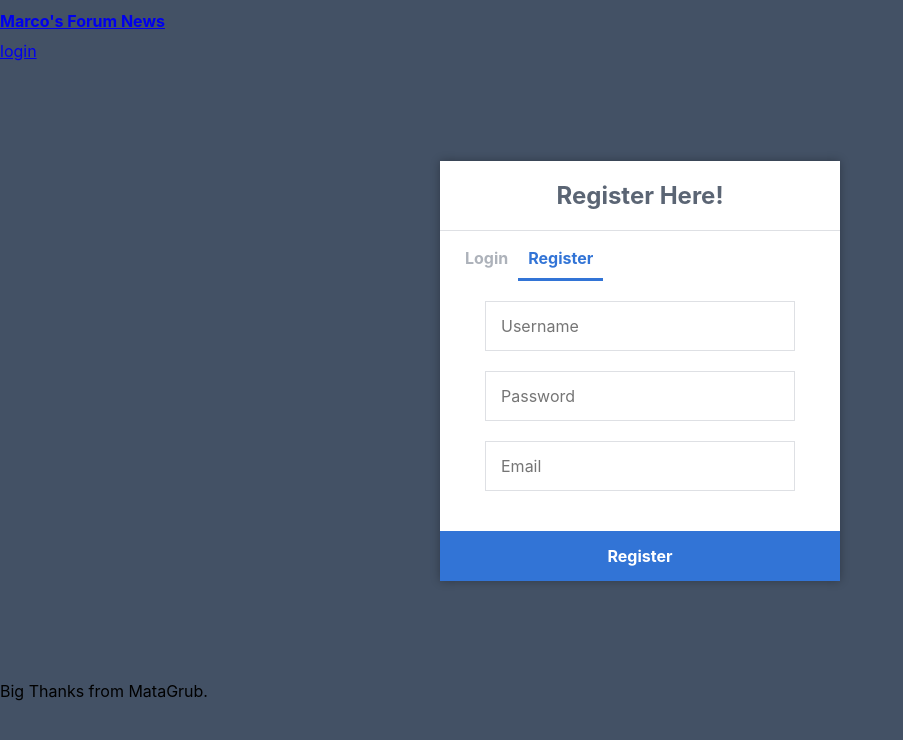
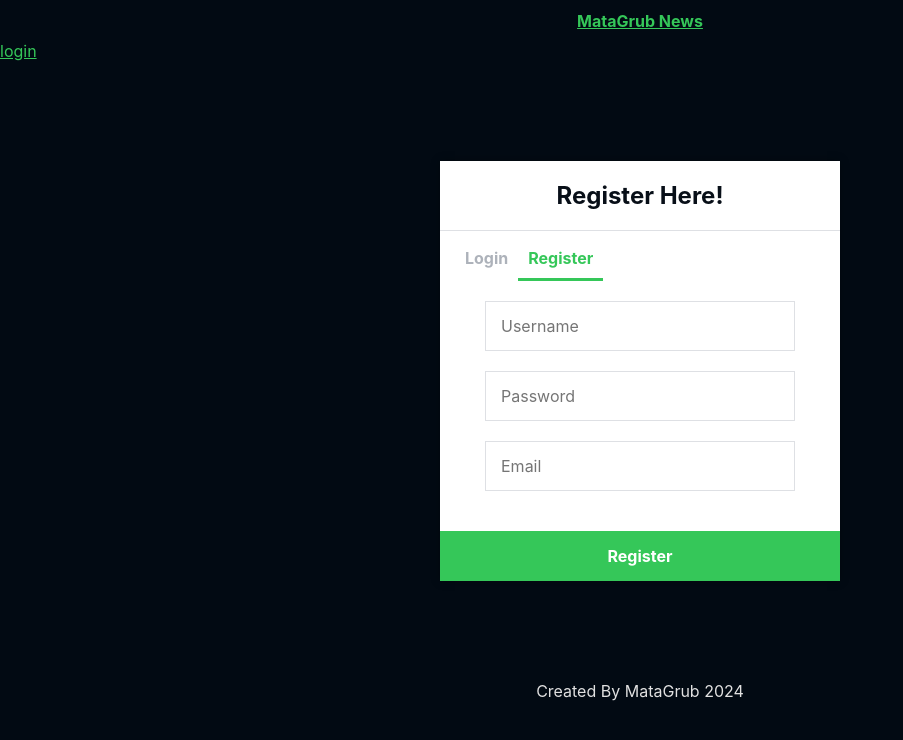
Before and after one commit to itsmarcotime/mata_python_forum, a Flask app: page /register in a window 1280 px wide. Shown: the top 740 px of the page, without its empty margins (0-903 px from the left). Run offline with Flask 3, Linux system fonts and the light colour scheme.

Commit message:
added some style to news feed

```diff
--- a/main.py
+++ b/main.py
@@ -23,7 +23,7 @@
     return render_template('base.html', the_title='Welcome to the Mata Forum Page!')
 
 @app.route('/home')
-# @check_logged_in
+@check_logged_in
 def home():
     return render_template('home.html', username=session['username'])
 
--- a/static/styles.css
+++ b/static/styles.css
@@ -6,8 +6,12 @@
     -moz-osx-font-smoothing: grayscale;
 }
 body {
-    background-color: #435165;
+    background-color: rgb(2, 10, 19);;
     margin: 0;
+}
+.pageTitle {
+    color: rgb(53, 199, 89);
+    text-align: center;
 }
 .login, .register {
     width: 400px;
@@ -17,7 +21,7 @@
 }
 .login h1, .register h1 {
     text-align: center;
-    color: #5b6574;
+    color: rgb(8, 15, 24);
     font-size: 24px;
     padding: 20px 0 20px 0;
     border-bottom: 1px solid #dee0e4;
@@ -37,8 +41,8 @@
     color: #9da3ac;
 }
 .login .links a.active, .register .links a.active {
-    border-bottom: 3px solid #3274d6;
-    color: #3274d6;
+    border-bottom: 3px solid rgb(53, 199, 89);
+    color: rgb(53, 199, 89);
 }
 .login form, .register form {
     display: flex;
@@ -52,7 +56,7 @@
     align-items: center;
     width: 50px;
     height: 50px;
-    background-color: #3274d6;
+    background-color: rgb(53, 199, 89);
     color: #ffffff;
 }
 .login form input[type="password"], .login form input[type="text"], .login form input[type="email"], .register form input[type="password"], .register form input[type="text"], .register form input[type="email"] {
@@ -66,7 +70,7 @@
     width: 100%;
     padding: 15px;
     margin-top: 20px;
-    background-color: #3274d6;
+    background-color: rgb(53, 199, 89);
     border: 0;
     cursor: pointer;
     font-weight: bold;
@@ -145,3 +149,7 @@
   padding: 5px;
   margin: 0 0 10px 0;
 }
+footer {
+    color: rgb(225, 225, 225);
+    text-align: center;
+}
--- a/templates/base.html
+++ b/templates/base.html
@@ -4,22 +4,22 @@
 <head>
   <meta charset="UTF-8">
   <meta name="viewport" content="width=device-width, initial-scale=1.0">
-  <title>Marco's Forum News</title>
+  <title>MataGrub News</title>
   <link rel="stylesheet" href="/static/styles.css">
 </head>
 
 <body>
   <div class="">
     <header>
-      <h1>
-        <a href="/">Marco's Forum News</a>
+      <h1 class="pageTitle">
+        <a href="/home" class="pageTitle">MataGrub News</a>
       </h1>
       <nav>
         {% if logged_in == True %}
-        <a href="/home">Home Page</a>
+        <a href="/home" class="pageTitle">Home Page</a>
         <button id="logout" class="btn-no-style">logout</button>
         {% else %}
-        <a href="/login">login</a>
+        <a href="/login" class="pageTitle">login</a>
         {% endif %}
       </nav>
     </header>
@@ -28,7 +28,7 @@
       {% endblock %}
     </main>
     <footer>
-      Big Thanks from MataGrub.
+      Created By MataGrub 2024
     </footer>
   </div>
 
```
